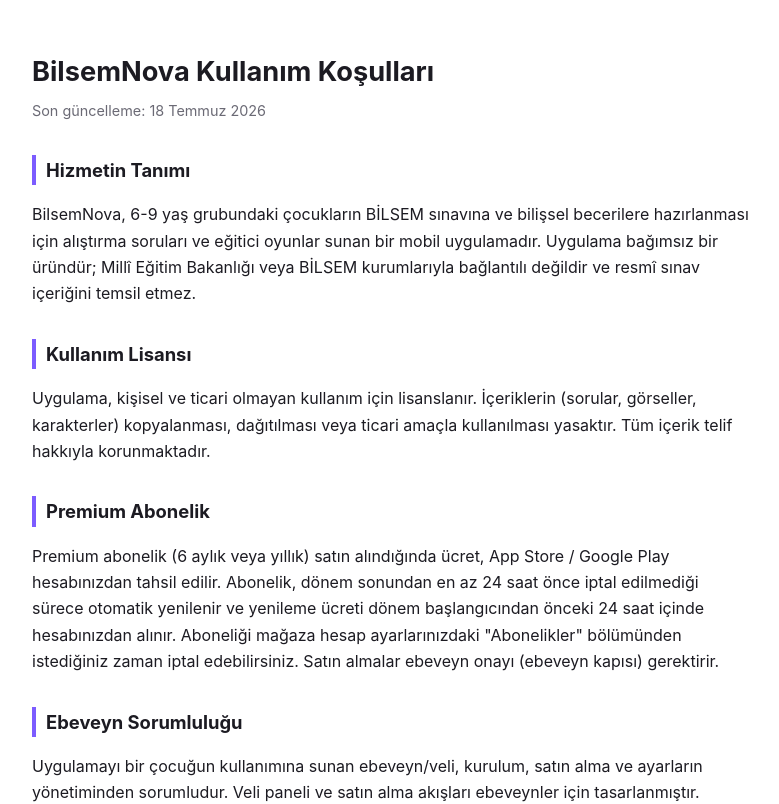
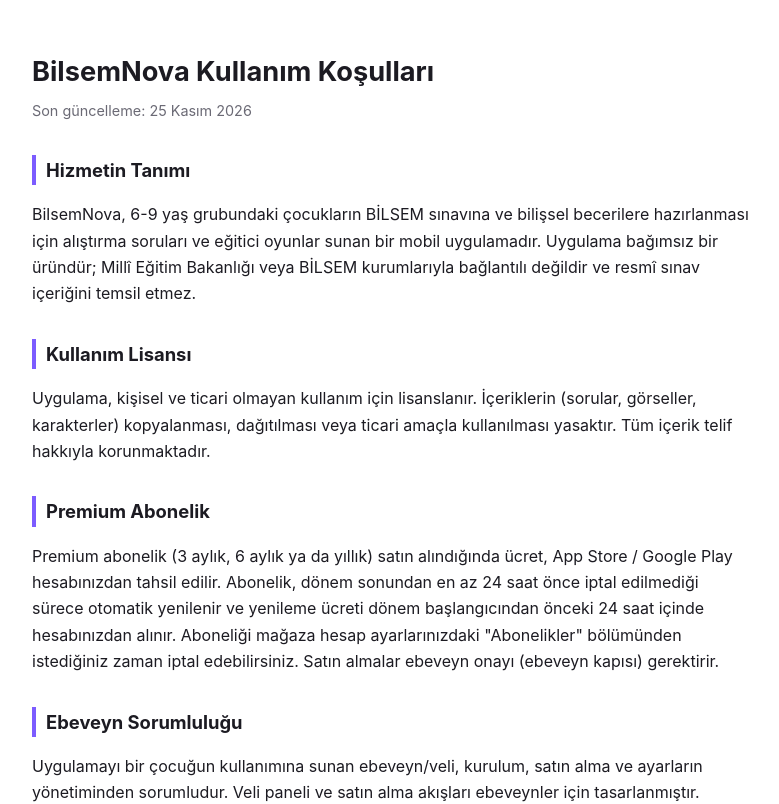
Before and after one commit to atmaca1berat/bilsemnova-yasal, a plain HTML site: page kullanim-kosullari.html in a window 1280 px wide. Shown: the top 804 px of the page, without its empty margins (248-1027 px from the left). Drawn offline with Linux system fonts and the light colour scheme.

Commit message:
docs(terms): list the 3-month plan among Premium subscriptions
Co-Authored-By: Claude Opus 5.5 <noreply@anthropic.com>

```diff
--- a/kullanim-kosullari.html
+++ b/kullanim-kosullari.html
@@ -26,7 +26,7 @@
 </head>
 <body>
 <h1>BilsemNova Kullanım Koşulları</h1>
-<p class="tarih">Son güncelleme: 18 Temmuz 2026</p>
+<p class="tarih">Son güncelleme: 25 Kasım 2026</p>
 
 <h2>Hizmetin Tanımı</h2>
 <p>BilsemNova, 6-9 yaş grubundaki çocukların BİLSEM sınavına ve bilişsel becerilere hazırlanması için alıştırma soruları ve eğitici oyunlar sunan bir mobil uygulamadır. Uygulama bağımsız bir üründür; Millî Eğitim Bakanlığı veya BİLSEM kurumlarıyla bağlantılı değildir ve resmî sınav içeriğini temsil etmez.</p>
@@ -35,7 +35,7 @@
 <p>Uygulama, kişisel ve ticari olmayan kullanım için lisanslanır. İçeriklerin (sorular, görseller, karakterler) kopyalanması, dağıtılması veya ticari amaçla kullanılması yasaktır. Tüm içerik telif hakkıyla korunmaktadır.</p>
 
 <h2>Premium Abonelik</h2>
-<p>Premium abonelik (6 aylık veya yıllık) satın alındığında ücret, App Store / Google Play hesabınızdan tahsil edilir. Abonelik, dönem sonundan en az 24 saat önce iptal edilmediği sürece otomatik yenilenir ve yenileme ücreti dönem başlangıcından önceki 24 saat içinde hesabınızdan alınır. Aboneliği mağaza hesap ayarlarınızdaki "Abonelikler" bölümünden istediğiniz zaman iptal edebilirsiniz. Satın almalar ebeveyn onayı (ebeveyn kapısı) gerektirir.</p>
+<p>Premium abonelik (3 aylık, 6 aylık ya da yıllık) satın alındığında ücret, App Store / Google Play hesabınızdan tahsil edilir. Abonelik, dönem sonundan en az 24 saat önce iptal edilmediği sürece otomatik yenilenir ve yenileme ücreti dönem başlangıcından önceki 24 saat içinde hesabınızdan alınır. Aboneliği mağaza hesap ayarlarınızdaki "Abonelikler" bölümünden istediğiniz zaman iptal edebilirsiniz. Satın almalar ebeveyn onayı (ebeveyn kapısı) gerektirir.</p>
 
 <h2>Ebeveyn Sorumluluğu</h2>
 <p>Uygulamayı bir çocuğun kullanımına sunan ebeveyn/veli, kurulum, satın alma ve ayarların yönetiminden sorumludur. Veli paneli ve satın alma akışları ebeveynler için tasarlanmıştır.</p>
```
